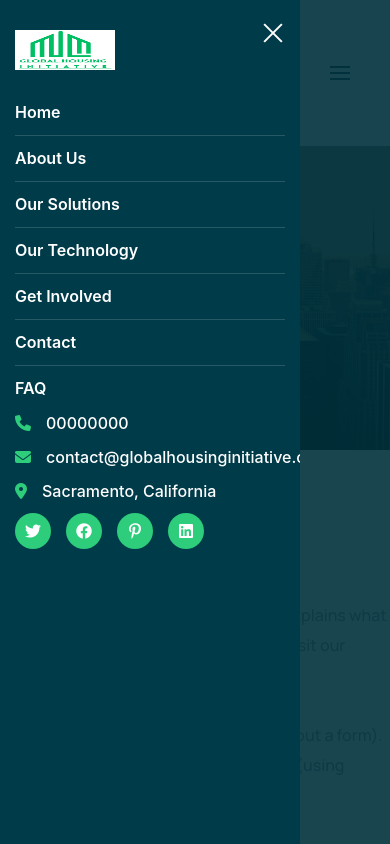
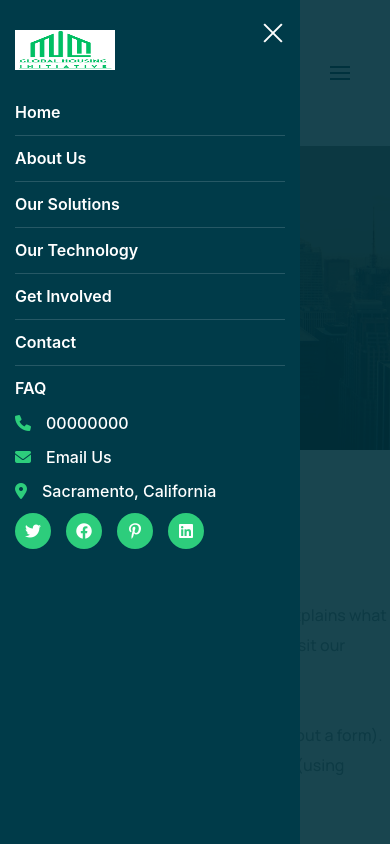
Before and after one commit to muhaiminultasin/globalhousingin, a React (Create React App) app: page /privecy in a window 390 px wide. Both pictures are taken after a click on the element 340 px from the left and 73 px from the top of the page. Shown: the top 844 px of the page. Built offline with nearby package versions, Linux system fonts and the light colour scheme.

Commit message:
mobile menu

```diff
--- a/src/components/headerone/Main.js
+++ b/src/components/headerone/Main.js
@@ -215,7 +215,7 @@ function Main() {
 
               <li>
                 <i className="fa-solid fa-envelope" />
-                <a href="mailto: contact@globalhousinginitiative.org "> contact@globalhousinginitiative.org
+                <a href="mailto: contact@globalhousinginitiative.org "> Email Us
 </a>
               </li>
 
```
